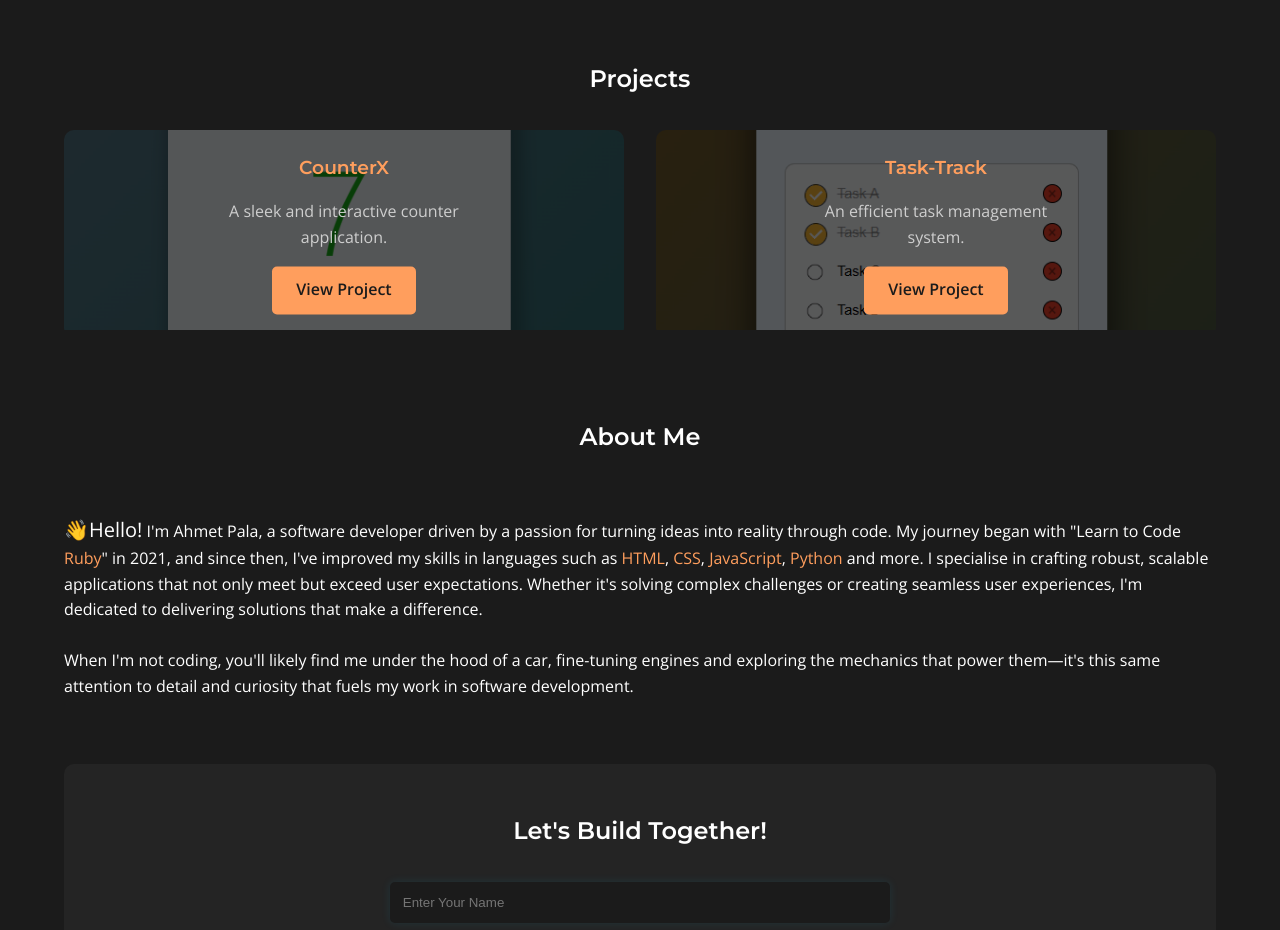
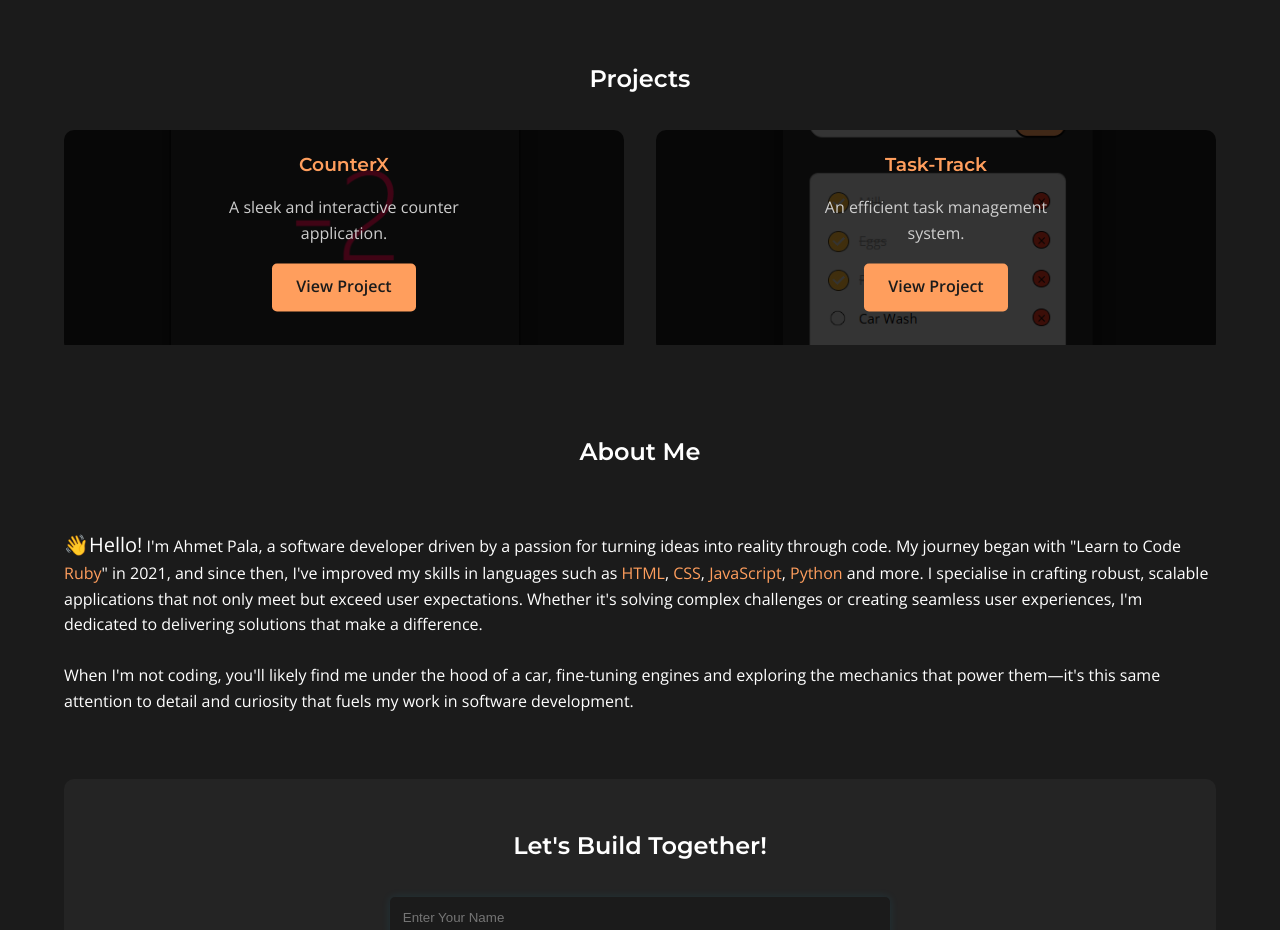
Before and after one commit to Ahmet-p/Portfolio-Page, a plain HTML site: page index.html in a window 1280 px wide. Shown: the part 1100-2030 px from the top of the page. Drawn offline with nearby package versions, Linux system fonts and the light colour scheme.

Commit message:
Updates project snapshots

```diff
--- a/global.css
+++ b/global.css
@@ -177,14 +177,14 @@ main {
 
 .card img {
     width: 100%;
-    height: 200px;
+    height: 215px;
     object-fit: cover;
-    filter: brightness(0.35);
+    filter: brightness(0.25);
 }
 
 .card-content {
     position: absolute;
-    top: 50%;
+    top: 45%;
     left: 50%;
     transform: translate(-50%, -50%);
     text-align: center;
--- a/index.html
+++ b/index.html
@@ -68,7 +68,7 @@
         <h2 class="section-title">Projects</h2>
         <div id="projects">
             <div class="card">
-                <img src="images/counter.png" alt="CounterX">
+                <img src="images/CounterX.png" alt="CounterX">
                 <div class="card-content">
                     <h3>CounterX</h3>
                     <p>A sleek and interactive counter application.</p>
@@ -76,7 +76,7 @@
                 </div>
             </div>
             <div class="card">
-                <img src="images/todo.png" alt="Task-Track">
+                <img src="images/Task-track.png" alt="Task-Track">
                 <div class="card-content">
                     <h3>Task-Track</h3>
                     <p>An efficient task management system.</p>
```
Also changed, not shown: images/CounterX.png (added), images/Task-track.png (added), images/counter.png (deleted), images/todo.png (deleted).
